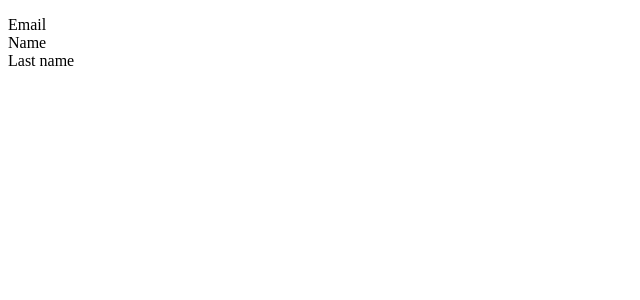
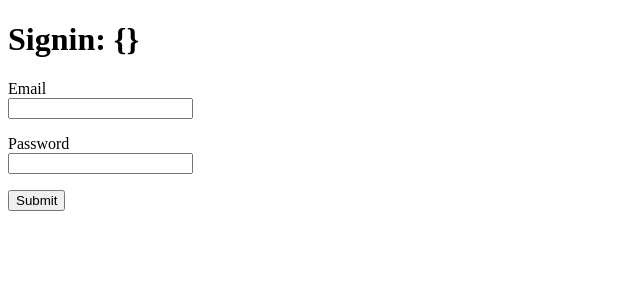
Before and after one commit to julienroyer/odyssee_homer, a React (Create React App) app in the folder front/: page / in a window 1280 px wide. Shown: the top 300 px of the page, without its empty margins (0-640 px from the left). Built offline with nearby package versions, Linux system fonts and the light colour scheme.

Commit message:
sdfdsads

```diff
--- a/front/src/App.js
+++ b/front/src/App.js
@@ -1,4 +1,15 @@
+import { BrowserRouter, Switch, Route } from 'react-router-dom';
 import React from 'react';
 import Profile from './Profile';
+import Signin from './Signin';
+import Signup from './Signup';
 
-export default () => <Profile />;
+export default () => (
+    <BrowserRouter>
+        <Switch>
+            <Route path={['/', '/signin']} component={Signin} />
+            <Route path="/profile" component={Profile} />
+            <Route path="/signup" component={Signup} />
+        </Switch>
+    </BrowserRouter>
+);
```
